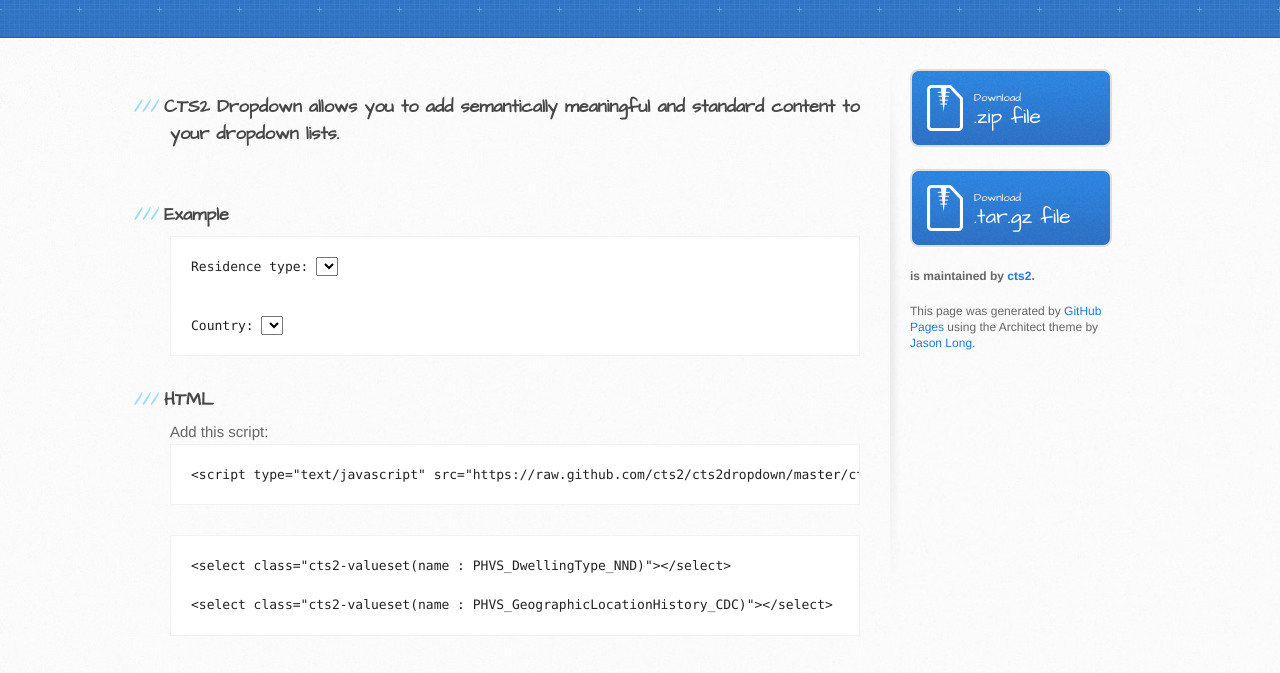
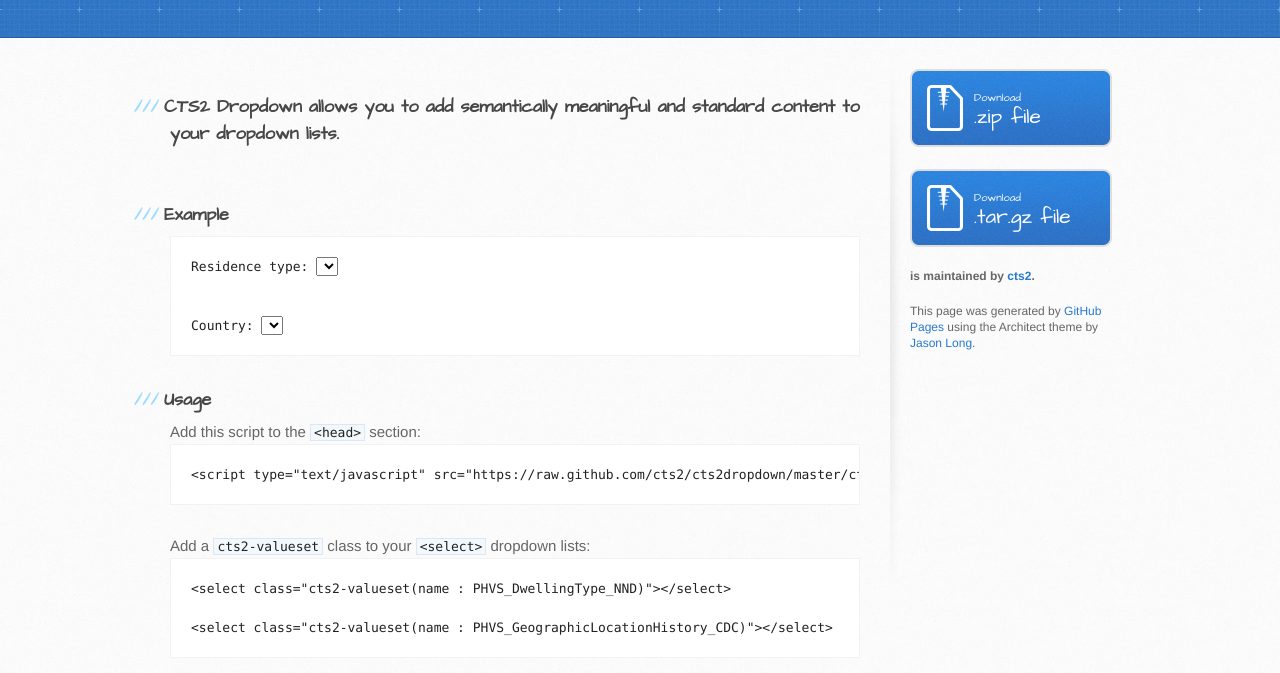
Before and after one commit to cts2/cts2dropdown, a plain HTML site: page index.html in a window 1280 px wide. Shown: the part 231-904 px from the top of the page. Drawn offline with Linux system fonts and the light colour scheme.

Commit message:
Updated docs.

```diff
--- a/index.html
+++ b/index.html
@@ -42,11 +42,12 @@
 <br/>
 Country: <select class="cts2-valueset(name : PHVS_GeographicLocationHistory_CDC)"></select>
 </pre>
-<h3>HTML</h3>
-Add this script:
+<h3>Usage</h3>
+Add this script to the <code>&lt;head&gt;</code> section:
 <pre>
 &lt;script type=&quot;text/javascript&quot; src=&quot;https://raw.github.com/cts2/cts2dropdown/master/cts2dropdown.js&quot;&gt;&lt;/script&gt;
 </pre>
+Add a <code>cts2-valueset</code> class to your <code>&lt;select&gt;</code> dropdown lists:
 <pre>
 &lt;select class=&quot;cts2-valueset(name : PHVS_DwellingType_NND)&quot;&gt;&lt;/select&gt;
 
```
